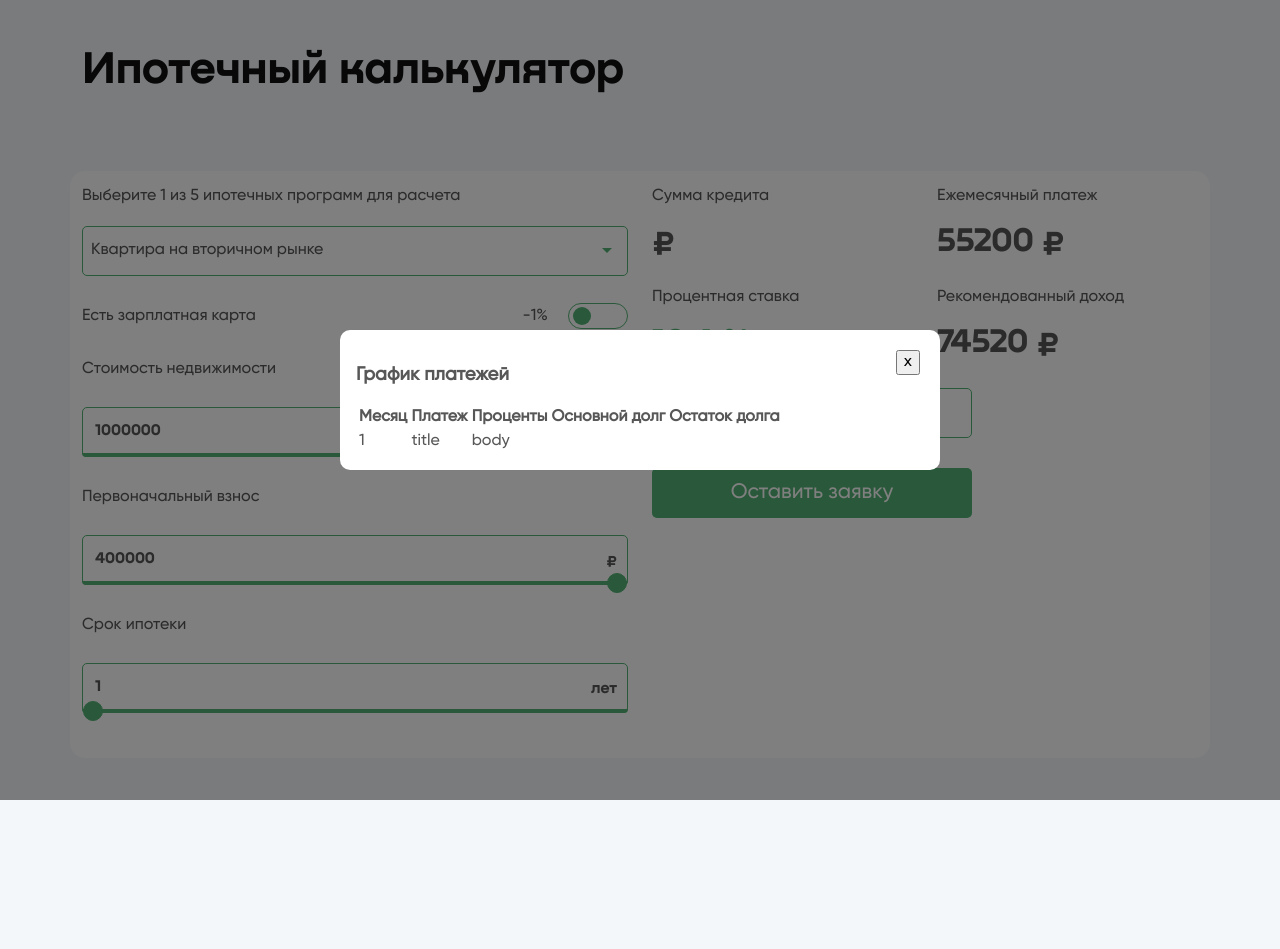
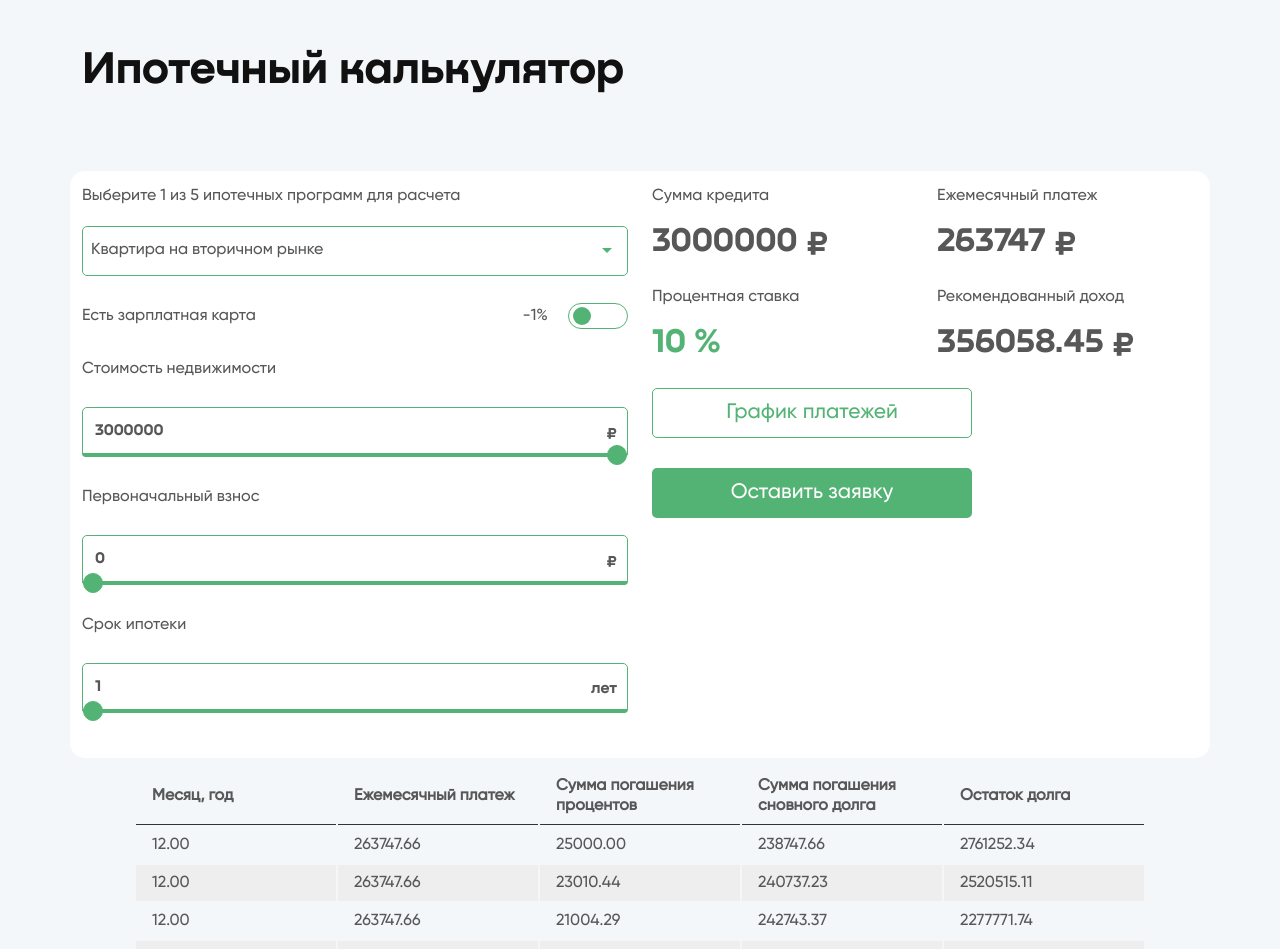
Before and after one commit to maxgrigoriew/mortgage-calculator, a Vue app: page / in a window 1280 px wide. Shown: the top 949 px of the page. Before the commit the page ends 800 px from the top, so only its background shows below. Built offline with nearby package versions, Linux system fonts and the light colour scheme.

Commit message:
added table

```diff
--- a/src/App.vue
+++ b/src/App.vue
@@ -106,11 +106,11 @@
                   <div class="row">
                      <div class="info col-lg-6">
                         <span class="info__title">Сумма кредита</span>
-                        <span class="info__price">{{  }} ₽</span>
+                        <span class="info__price">{{ getLounAmount }} ₽</span>
                      </div>
                      <div class="info col-lg-6">
                         <span class="info__title">Ежемесячный платеж</span>
-                        <span class="info__price">{{ getMonthlyPayment }} ₽</span>
+                        <span class="info__price">{{ monthlyPayment }} ₽</span>
                      </div>
                      <div class="info col-lg-6">
                         <span class="info__title">Процентная ставка</span>
@@ -123,8 +123,8 @@
 
                      <div class="info col-12">
                         <button class="info__button info__button--light"
-                                @click="openModal"
-                        >График платежей</button>
+                        >График платежей
+                        </button>
                      </div>
                      <div class="info col-12">
                         <button class="info__button">Оставить заявку</button>
@@ -134,33 +134,47 @@
             </div>
          </div>
       </div>
-      <is-modal :visibleModal="visibleModal"
-                @visibleModal="closeModal"
-      />
+      <table>
+         <thead>
+         <tr>
+            <th>Месяц, год</th>
+            <th>Ежемесячный платеж</th>
+            <th>Сумма погашения процентов</th>
+            <th>Сумма погашения сновного долга</th>
+            <th>Остаток долга</th>
+         </tr>
+         </thead>
+         <tbody class="tableBody">
+         </tbody>
+      </table>
+<!--      <is-modal :visibleModal="visibleModal"-->
+<!--                @visibleModal="closeModal"-->
+<!--                :resultTableArray="resultTableArray"-->
+<!--      />-->
    </div>
 </template>
 
 <script>
 import isSelect from '@/components/isSelect';
-import isModal from '@/components/isModal';
+// import isModal from '@/components/isModal';
 
 export default {
    name: 'App',
    components: {
       isSelect,
-      isModal
+      // isModal
    },
    data() {
       return {
          obj: {
-            price: 1000000,
-            initial: 400000,
+            price: 3000000,
+            initial: 0,
             years: 1,
             value: 0,
             procentCard: 1
          },
          options: [
-            {name: 'Квартира на вторичном рынке', procent: 10.4, value: 2},
+            {name: 'Квартира на вторичном рынке', procent: 10, value: 2},
             {name: 'Квартира в новостройке', procent: 9.9, value: 1},
             {name: 'Купить дом', procent: 4.4, value: 3},
             {name: 'Построить дом', procent: 5.3, value: 4},
@@ -169,8 +183,8 @@ export default {
          ],
          checked: false,
          selected: '',
-         visibleModal: true
-
+         visibleModal: true,
+         resultTableArray: []
       };
    },
    methods: {
@@ -182,6 +196,66 @@ export default {
       },
       closeModal() {
          this.visibleModal = false
+      },
+      getPayments(months, loanAmount, annualIntersetRate) {
+         // Заведём переменную "месечная процентная ставка"
+         // она будет равна "годовая процентной ставке" (annualIntersetRate)
+         // поделённой на кол-ву месяцев в году (12)
+         // Например, если годовая ставка будет равна 10%,
+         // то месечная ставка = 10/12/100 = 0.0083%
+         const monthlyRate = annualIntersetRate / 12 / 100;
+         const commonRate = Math.pow(1 + monthlyRate, months);
+         const monthlyPayment =(loanAmount * monthlyRate * commonRate) / (commonRate - 1);
+         // Складируем все данные по месяцам сюда
+         const result = [];
+
+         for (let i = 0; i < months; i++) {
+            // Переменная "totalRemain" будет отвечать за сумму,
+            // которую осталось выплатить.
+            // Изначально он будет равен сумме кредита.
+            const {totalRemain = loanAmount} = result[result.length - 1] || {};
+            const paymentInterest = monthlyRate * totalRemain;
+            const paymentRemain = monthlyPayment - paymentInterest;
+
+            result.push({
+               totalRemain: Math.max(totalRemain - paymentRemain, 0),
+               monthlyPayment,
+               paymentInterest,
+               paymentRemain,
+               months
+            });
+         }
+         this.resultTableArray = result
+         return result;
+      },
+      createTableRow({
+                        totalRemain,
+                        monthlyPayment,
+                        paymentInterest,
+                        paymentRemain,
+                        months,
+                     }) {
+         const tbodyEl = document.querySelector(".tableBody");
+         const rowElement = document.createElement("tr");
+         const tdMonthlyPaymentElement = document.createElement("td");
+         const tdMonthlyName = document.createElement("td");
+         const tdInterestPaymentElement = document.createElement("td");
+         const tdRemainPaymentElement = document.createElement("td");
+         const tdTotalPaymentElement = document.createElement("td");
+
+         tdMonthlyPaymentElement.innerText = `${monthlyPayment.toFixed(2)}`;
+         tdInterestPaymentElement.innerText = `${paymentInterest.toFixed(2)}`;
+         tdRemainPaymentElement.innerText = `${paymentRemain.toFixed(2)}`;
+         tdTotalPaymentElement.innerText = `${totalRemain.toFixed(2)}`;
+         tdMonthlyName.innerText = `${months.toFixed(2)}`;
+
+         rowElement.appendChild(tdMonthlyName);
+         rowElement.appendChild(tdMonthlyPaymentElement);
+         rowElement.appendChild(tdInterestPaymentElement);
+         rowElement.appendChild(tdRemainPaymentElement);
+         rowElement.appendChild(tdTotalPaymentElement);
+
+         tbodyEl.appendChild(rowElement);
       }
    },
    computed: {
@@ -192,8 +266,8 @@ export default {
             return this.selected.procent
          }
       },
-      getProcentMonth() {
-         return this.getProcent / 12
+      monthlyRate() {
+         return this.getProcent / 100 / 12
       },
       getLounAmount() {
          return this.obj.price - this.obj.initial
@@ -201,9 +275,12 @@ export default {
       getMonth() {
          return this.obj.years * 12
       },
-      getMonthlyPayment() {
-         let monthlyPayment = (this.getLounAmount + (((this.getLounAmount / 100) * this.getProcent) / 12) * this.getMonth) / this.getMonth
-         let monthlyAroundPayment = Math.floor(monthlyPayment)
+      commonRate() {
+         return Math.pow(1 + this.monthlyRate, this.getMonth)
+      },
+      monthlyPayment() {
+         let monthlyPay  = (this.getLounAmount * this.monthlyRate * this.commonRate) / (this.commonRate - 1)
+         let monthlyAroundPayment = Math.floor(monthlyPay )
          if (monthlyAroundPayment < 0) {
             return false
          }
@@ -211,13 +288,19 @@ export default {
       },
       getSelectedProcent() {
          return this.obj.procentCard
-      },
+      }
+      ,
       recomendetIncome() {
-         return (this.getMonthlyPayment /100 * 35) + this.getMonthlyPayment
+         return (this.monthlyPayment / 100 * 35) + this.monthlyPayment
       }
    },
-   watch: {}
-};
+   watch: {},
+   mounted() {
+      this.getPayments(this.getMonth, this.getLounAmount, this.getProcent).forEach((data) => this.createTableRow(data));
+      console.log(this.resultTableArray)
+   }
+}
+;
 </script>
 
 <style lang="scss">
--- a/src/assets/scss/main.scss
+++ b/src/assets/scss/main.scss
@@ -196,3 +196,24 @@ body {
     color: $green-color;
   }
 }
+table {
+  margin: auto;
+}
+thead {
+  border-bottom: 1px solid #333;
+  text-align: left;
+}
+
+thead th {
+  padding: 8px 16px;
+  border-bottom: 1px solid #333;
+}
+
+td {
+  padding: 8px 16px;
+  width: 200px;
+}
+
+tr:nth-child(even) {
+  background: #eee;
+}
--- a/src/components/isModal.vue
+++ b/src/components/isModal.vue
@@ -9,7 +9,7 @@
                <button class="dialog__btn">x</button>
             </div>
             <div class="dialog__content">
-            <is-table-header/>
+            <is-table-header :resultTableArray="resultTableArray"/>
             </div>
             <slot></slot>
          </div>
@@ -26,6 +26,9 @@ export default {
       visibleModal: {
          type: Boolean,
          default: false
+      },
+      resultTableArray: {
+         type: Array
       }
    },
    methods: {
@@ -38,16 +41,16 @@ export default {
 
 <style lang="scss" scoped>
 .dialog {
-   position: fixed;
-   left: 0;
-   top: 0;
-   right: 0;
-   bottom: 0;
-   background: rgba(0, 0, 0, 0.5);
-   display: flex;
-   justify-content: center;
-   align-items: center;
-   z-index: 100;
+   //position: fixed;
+   //left: 0;
+   //top: 0;
+   //right: 0;
+   //bottom: 0;
+   //background: rgba(0, 0, 0, 0.5);
+   //display: flex;
+   //justify-content: center;
+   //align-items: center;
+   //z-index: 100;
    &__inner {
       max-width: 600px;
       width: 100%;
--- a/src/components/isTableHeader.vue
+++ b/src/components/isTableHeader.vue
@@ -8,9 +8,9 @@
          <th>Основной долг</th>
          <th>Остаток долга</th>
       </tr>
-      <is-table-item v-for="post in posts"
-                       :key="post.id"
-                       :post="post"/>
+      <is-table-item v-for="item in resultTableArray"
+                       :key="item.id"
+                       :post="item"/>
    </table>
    <div v-else> Таблица пуста
    </div>
@@ -21,15 +21,10 @@ import isTableItem from "@/components/isTableItem";
 
 export default {
    name: "isTableHeader",
+   props: ['resultTableArray'],
    data() {
       return {
-         posts: [
-            {
-               id: 1,
-               title: 'title',
-               body: 'body'
-            }
-         ]
+
       }
    },
    components: {
--- a/src/components/isTableItem.vue
+++ b/src/components/isTableItem.vue
@@ -2,13 +2,13 @@
    <tr
        class="p-2">
       <td class="table-striped">
-         {{ post.id }}
+         {{ item.monthlyPayment }}
       </td>
       <td class="table-striped">
-         {{ post.title }}
+         {{ item.title }}
       </td>
       <td class="table-secondary">
-         {{ post.body }}
+         {{ item.body }}
       </td>
       <td class="table-secondary text-right">
       </td>
@@ -21,7 +21,7 @@
 export default {
    name: "isTableItem",
    components: {},
-   props: ['post'],
+   props: ['item'],
 }
 </script>
 
```
